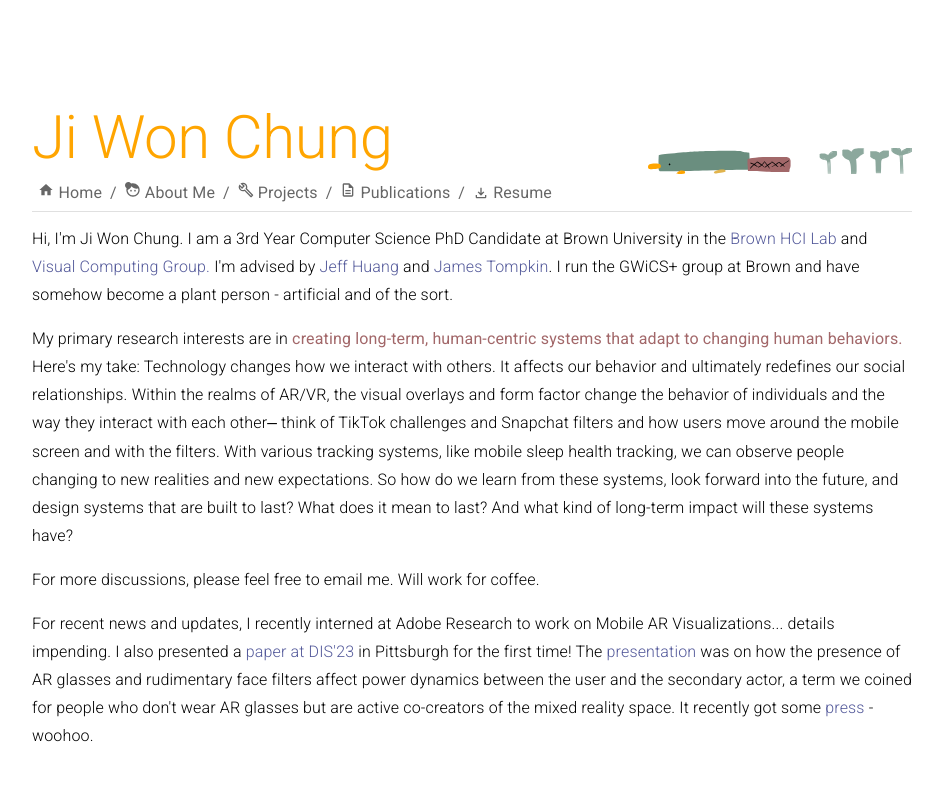
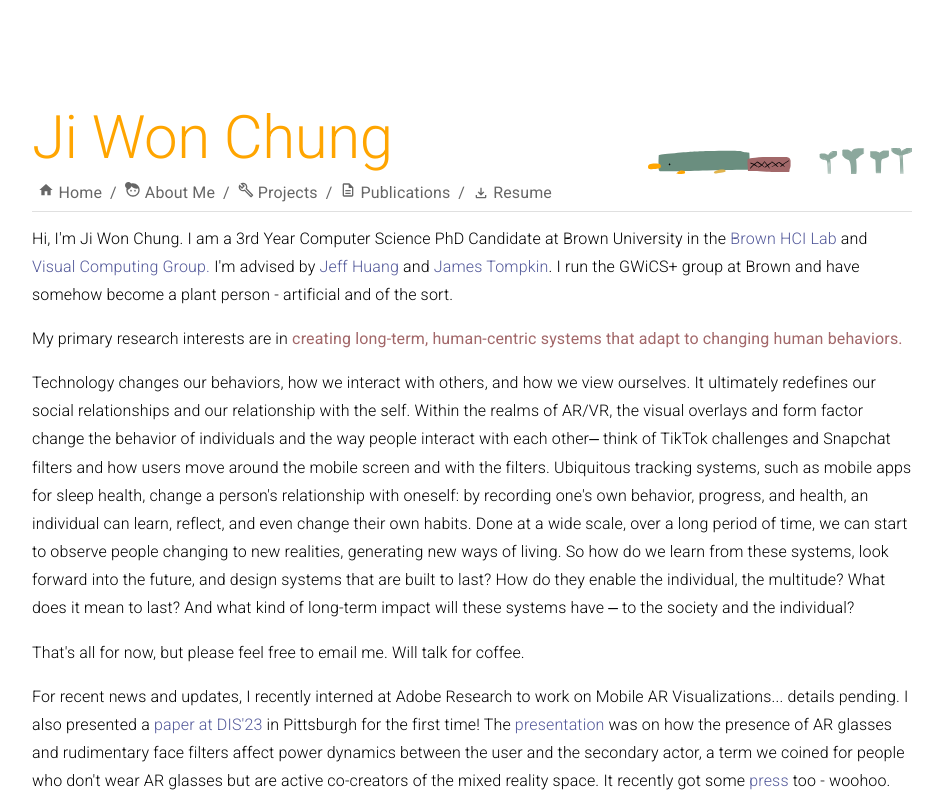
Before and after one commit to g1isgone/g1isgone.github.io, a React (Create React App) app: page / in a window 1280 px wide. Shown: the top 800 px of the page, without its empty margins (168-1111 px from the left). Built offline with nearby package versions, Linux system fonts and the light colour scheme.

Commit message:
better writing about me

```diff
--- a/src/components/AboutMe.js
+++ b/src/components/AboutMe.js
@@ -15,19 +15,22 @@ export default function AboutMe() {
       I'm advised by <Link href={pageData.aboutMe.advisor1.ref} color="#53599A" underline="hover"> {pageData.aboutMe.advisor1.name}</Link> and <Link href={pageData.aboutMe.advisor2.ref} color="#53599A" underline="hover"> {pageData.aboutMe.advisor2.name}</Link>. I run the GWiCS+ group at Brown and have somehow become a plant person - artificial and of the sort.
       <p></p>
       My primary research interests are in <BoldText txt="creating long-term, human-centric systems that adapt to changing human behaviors."/>
-      Here's my take: Technology changes how we interact with others. It affects our behavior and ultimately redefines our social relationships.
-      Within the realms of AR/VR, the visual overlays and form factor change the behavior of individuals and the way they interact with each other
+      <p></p>
+
+      Technology changes our behaviors, how we interact with others, and how we view ourselves. It ultimately redefines our social relationships and our relationship with the self.
+      Within the realms of AR/VR, the visual overlays and form factor change the behavior of individuals and the way people interact with each other
       <code>&#8212;</code> think of TikTok challenges and Snapchat filters and how users move around the mobile screen and with the filters.
-      With various tracking systems, like mobile sleep health tracking, we can observe people changing to new realities and new expectations.
-      So how do we learn from these systems, look forward into the future, and design systems that are built to last?
-      What does it mean to last? And what kind of long-term impact will these systems have?
+      Ubiquitous tracking systems, such as mobile apps for sleep health, change a person's relationship with oneself: by recording one's own behavior, progress, and health, an individual can learn, reflect, and even change their own habits.
+      Done at a wide scale, over a long period of time, we can start to observe people changing to new realities, generating new ways of living.
+      So how do we learn from these systems, look forward into the future, and design systems that are built to last? How do they enable the individual, the multitude?
+      What does it mean to last? And what kind of long-term impact will these systems have <code>&#8212;</code> to the society and the individual?
       <p></p>
-      For more discussions, please feel free to email me. Will work for coffee.
+      That's all for now, but please feel free to email me. Will talk for coffee.
       <p></p>
-      For recent news and updates, I recently interned at Adobe Research to work on Mobile AR Visualizations... details impending.
+      For recent news and updates, I recently interned at Adobe Research to work on Mobile AR Visualizations... details pending.
       I also presented a <Link href={"https://jeffhuang.com/papers/ARAgency_DIS23.pdf"} color="#53599A" underline="hover"> paper at DIS'23 </Link> in Pittsburgh for the first time!
       The <Link href={dis23PresentationPdf} color="#53599A" underline="hover"> presentation </Link> was on how the presence of AR glasses and rudimentary face filters affect power dynamics between the user and the secondary actor,
-      a term we coined for people who don't wear AR glasses but are active co-creators of the mixed reality space. It recently got some <Link href={"https://spectrum.ieee.org/ar-glasses"} color="#53599A" underline="hover">press</Link> - woohoo.
+      a term we coined for people who don't wear AR glasses but are active co-creators of the mixed reality space. It recently got some <Link href={"https://spectrum.ieee.org/ar-glasses"} color="#53599A" underline="hover">press</Link> too - woohoo.
     </Typography>
     </div>
   );
```
